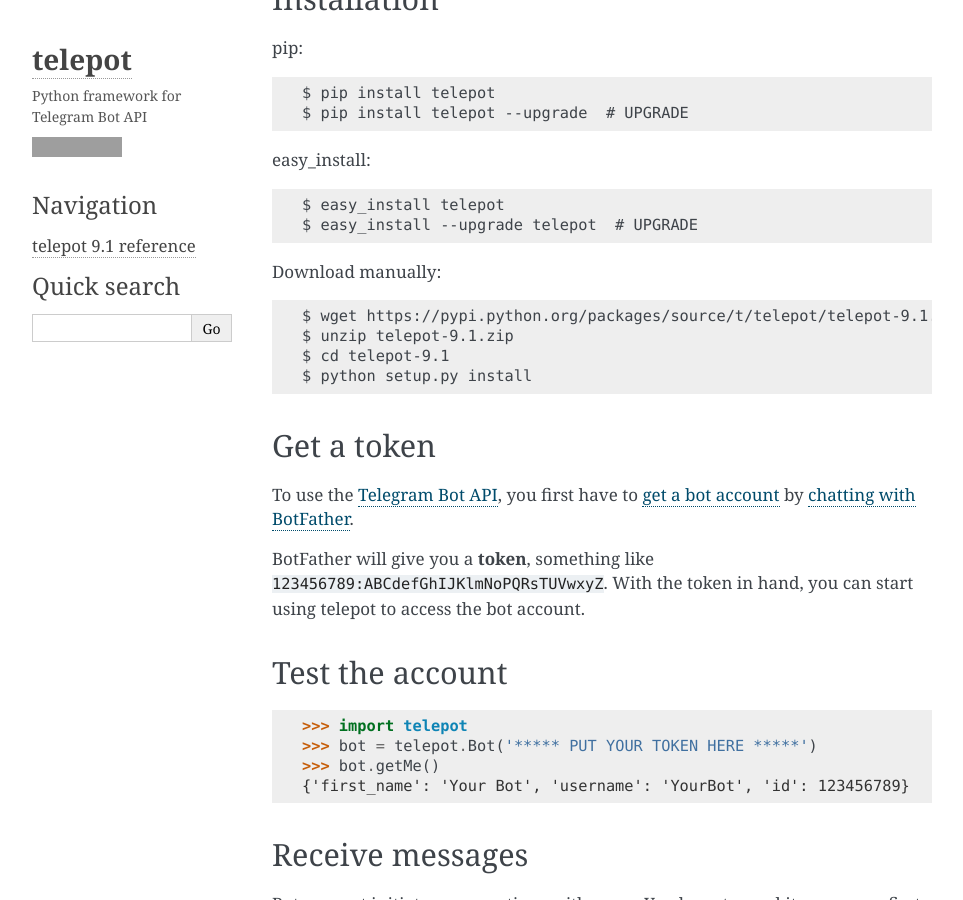
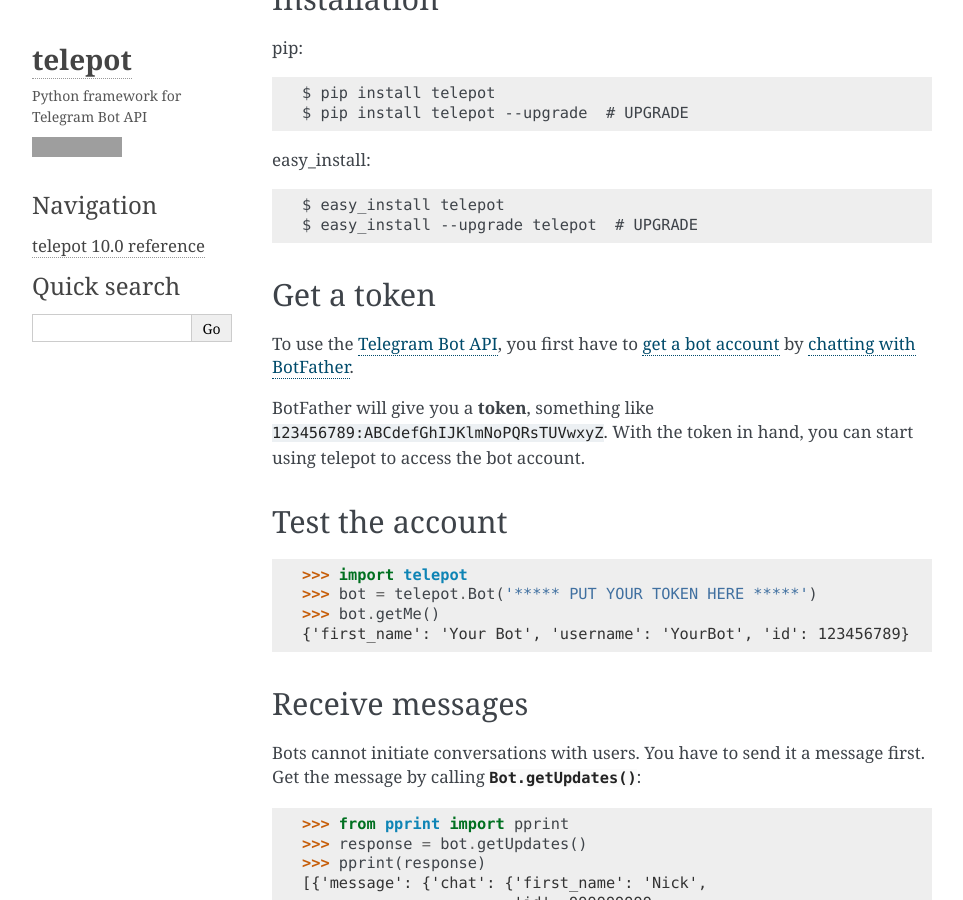
Before and after one commit to nickoala/telepot, a Sphinx documentation site: the page built from doc/index.rst, in a window 1280 px wide and 900 px high, scrolled down 380 px. Shown: the whole window, without its empty margins (148-1111 px from the left). Built offline with Sphinx 7.4.7, drawn with Linux system fonts in a browser that asks for light colours; grey boxes are pictures that could not be loaded.

Commit message:
Changed version

```diff
--- a/doc/index.rst
+++ b/doc/index.rst
@@ -30,13 +30,6 @@
 
     $ easy_install telepot
     $ easy_install --upgrade telepot  # UPGRADE
-
-Download manually::
-
-    $ wget https://pypi.python.org/packages/source/t/telepot/telepot-9.1.zip
-    $ unzip telepot-9.1.zip
-    $ cd telepot-9.1
-    $ python setup.py install
 
 Get a token
 -----------
--- a/doc/reference.rst
+++ b/doc/reference.rst
@@ -1,4 +1,4 @@
-telepot 9.1 reference
+telepot 10.0 reference
 =====================
 
 Telepot has two versions:
```
